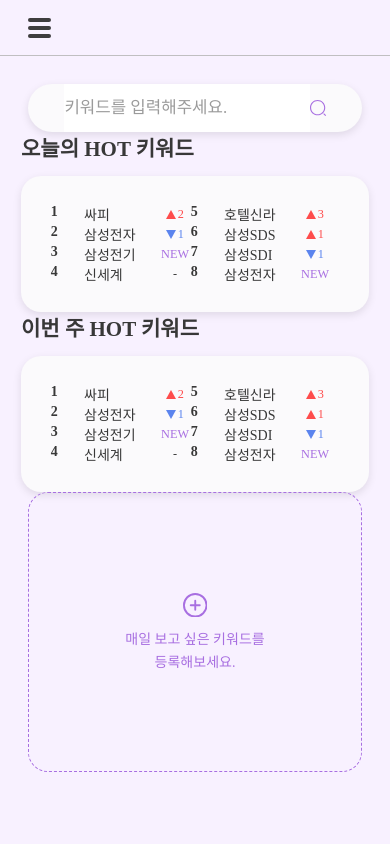
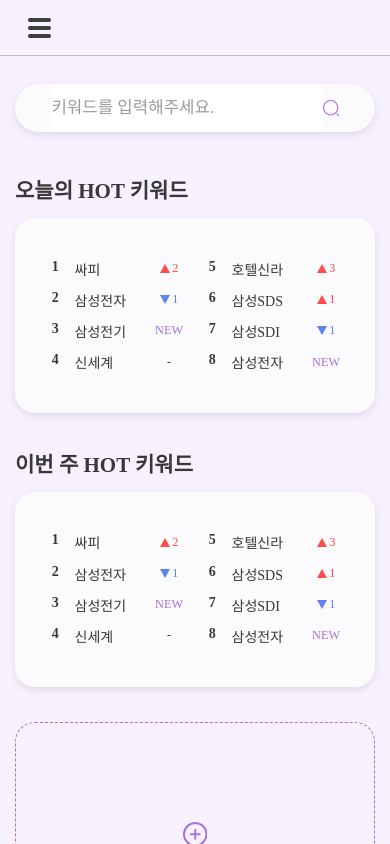
Before and after one commit to bbookng/TRENDFLOW, a React (Vite) app in the folder frontend/: page / in a window 390 px wide. Shown: the top 844 px of the page. Built offline with nearby package versions, Linux system fonts and the light colour scheme; a web font is replaced by a local one; what emotion-reset would draw is missing.

Commit message:
Feature : 메인 페이지 반응형 적용

```diff
--- a/frontend/src/components/molecules/RankingItem/index.styles.ts
+++ b/frontend/src/components/molecules/RankingItem/index.styles.ts
@@ -2,6 +2,7 @@
 import styled from '@emotion/styled';
 
 import { PALETTE } from '@/constants/palette';
+import { MEDIA_QUERY } from '@/constants/media';
 
 import Typography from '@/components/atoms/Typography';
 import { RankChangeType } from '@/components/molecules/RankingItem';
@@ -26,9 +27,22 @@
   justify-content: space-between;
   align-items: center;
 
-  width: ${({ width }) => width};
-  min-width: 10rem;
+  width: 9.5rem;
+  margin: 0.4rem 0;
   cursor: pointer;
+
+  &:hover {
+    & p:nth-of-type(2) {
+      color: ${PALETTE.BRAND400};
+      font-weight: 600;
+    }
+  }
+
+  @media ${MEDIA_QUERY.DESKTOP} {
+    width: ${({ width }) => width};
+    min-width: 11rem;
+    margin: 0.5rem 0;
+  }
 `;
 
 export const RankKeywordWrapper = styled.div`
@@ -37,8 +51,12 @@
 
 export const Rank = styled(Typography)`
   width: 0.75rem;
-  margin-right: 1.75rem;
+  margin-right: 1rem;
   text-align: center;
+
+  @media ${MEDIA_QUERY.DESKTOP} {
+    margin-right: 1.75rem;
+  }
 `;
 
 export const StepWrapper = styled.div`
@@ -57,7 +75,7 @@
   border-right: 0.375rem solid transparent;
   transform: ${({ type }) => type === 'down' && 'rotateX(180deg)'};
 
-  margin-right: 0.1rem;
+  margin-right: 0.2rem;
 `;
 
 export const ChangedStep = styled(Typography)<{ type: RankChangeType }>`
--- a/frontend/src/components/organisms/MainPage/HotKeywords/index.styles.ts
+++ b/frontend/src/components/organisms/MainPage/HotKeywords/index.styles.ts
@@ -1,22 +1,52 @@
 import styled from '@emotion/styled';
+import { Paper } from '@/components/atoms/Paper/index.styles';
 import { PALETTE } from '@/constants/palette';
+import { MEDIA_QUERY } from '@/constants/media';
 
 export const Wrapper = styled.div`
   display: flex;
   flex-direction: column;
 `;
 
-export const TempChart = styled.div`
-  width: 292px;
-  border-radius: 50%;
-  color: ${PALETTE.BRAND400};
+export const ContentPaper = styled(Paper)`
+  display: flex;
+  width: 360px;
+  padding: 2.5rem;
+
+  @media ${MEDIA_QUERY.DESKTOP} {
+    width: 100%;
+  }
 `;
 
-export const MobileRankingWrapper = styled.div`
+export const ChartWrapper = styled.div`
+  display: none;
+
+  @media ${MEDIA_QUERY.DESKTOP} {
+    display: flex;
+  }
+`;
+
+export const TempChart = styled.div`
+  width: 240px;
+  height: 240px;
+  margin: auto 2rem auto 0;
+  border-radius: 50%;
+  background-color: ${PALETTE.BRAND400};
+`;
+
+export const RankingWrapper = styled.div`
   display: flex;
   flex-direction: row;
+  justify-content: space-between;
+  width: 100%;
 
-  &:first-of-type {
-    margin-right: 1rem;
+  @media ${MEDIA_QUERY.DESKTOP} {
+    flex-direction: column;
+    margin-left: 2rem;
   }
 `;
+
+export const RankingItemWrapper = styled.div`
+  display: flex;
+  flex-direction: column;
+`;
--- a/frontend/src/components/organisms/MainPage/HotKeywords/index.tsx
+++ b/frontend/src/components/organisms/MainPage/HotKeywords/index.tsx
@@ -1,4 +1,4 @@
-import { Typography, Paper, Divider, Label } from '@/components/atoms';
+import { Divider, Label } from '@/components/atoms';
 import { RankingItem } from '@/components/molecules';
 import { RankChangeType } from '@/components/molecules/RankingItem';
 import * as S from './index.styles';
@@ -66,27 +66,40 @@
 ];
 
 const HotKeywords = ({ type }: HotKeywordsPropsInterface) => {
+  // const [isMobile, setIsMobile] = useState(window.innerWidth <= 576);
+
+  // const resizeWindow = () => {
+  //   setIsMobile(window.innerWidth <= 576);
+  // };
+
+  // useEffect(() => {
+  //   window.addEventListener('resize', resizeWindow);
+  //   return () => window.removeEventListener('resize', resizeWindow);
+  // }, []);
+
   return (
     <S.Wrapper>
       <Label>{type === 'day' ? '오늘의' : '이번 주'} HOT 키워드</Label>
 
-      <Paper>
-        <S.TempChart />
-        {/* <Divider type="solid" direction="vertical" width={0.8} /> */}
+      <S.ContentPaper>
+        <S.ChartWrapper>
+          <S.TempChart />
+          <Divider type="solid" direction="vertical" width={0.1} length="100%" />
+        </S.ChartWrapper>
 
-        <S.MobileRankingWrapper>
-          <S.Wrapper>
+        <S.RankingWrapper>
+          <S.RankingItemWrapper>
             {RankingList.slice(0, 4).map((item) => (
-              <RankingItem key={item.rank} {...item} width="120px" />
+              <RankingItem key={item.rank} {...item} width="8rem" />
             ))}
-          </S.Wrapper>
-          <S.Wrapper>
+          </S.RankingItemWrapper>
+          <S.RankingItemWrapper>
             {RankingList.slice(-4).map((item) => (
-              <RankingItem key={item.rank} {...item} width="120px" />
+              <RankingItem key={item.rank} {...item} width="9rem" />
             ))}
-          </S.Wrapper>
-        </S.MobileRankingWrapper>
-      </Paper>
+          </S.RankingItemWrapper>
+        </S.RankingWrapper>
+      </S.ContentPaper>
     </S.Wrapper>
   );
 };
--- a/frontend/src/pages/MainPage/index.styles.ts
+++ b/frontend/src/pages/MainPage/index.styles.ts
@@ -1 +1,30 @@
 import styled from '@emotion/styled';
+import { MEDIA_QUERY } from '@/constants/media';
+
+export const Wrapper = styled.div`
+  display: flex;
+  flex-direction: column;
+`;
+
+export const HotKeywordsWrapper = styled.div`
+  display: flex;
+  flex-direction: column;
+  justify-content: center;
+  align-items: center;
+
+  margin-top: 3rem;
+  margin-bottom: 2.5rem;
+
+  & > div:nth-of-type(1) {
+    margin-bottom: 2.5rem;
+  }
+
+  @media ${MEDIA_QUERY.DESKTOP} {
+    flex-direction: row;
+
+    & > div:nth-of-type(1) {
+      margin-bottom: 0;
+      margin-right: 2.5rem;
+    }
+  }
+`;
--- a/frontend/src/pages/MainPage/index.tsx
+++ b/frontend/src/pages/MainPage/index.tsx
@@ -1,15 +1,20 @@
+import * as S from './index.styles';
 import SearchBar from '@/components/molecules/SearchBar';
 import HotKeywords from '@/components/organisms/MainPage/HotKeywords';
 import NoBookmark from '@/components/organisms/MainPage/NoBookmark';
 
 const MainPage = () => {
   return (
-    <>
+    <S.Wrapper>
       <SearchBar />
-      <HotKeywords type="day" />
-      <HotKeywords type="week" />
+
+      <S.HotKeywordsWrapper>
+        <HotKeywords type="day" />
+        <HotKeywords type="week" />
+      </S.HotKeywordsWrapper>
+
       <NoBookmark />
-    </>
+    </S.Wrapper>
   );
 };
 
```
